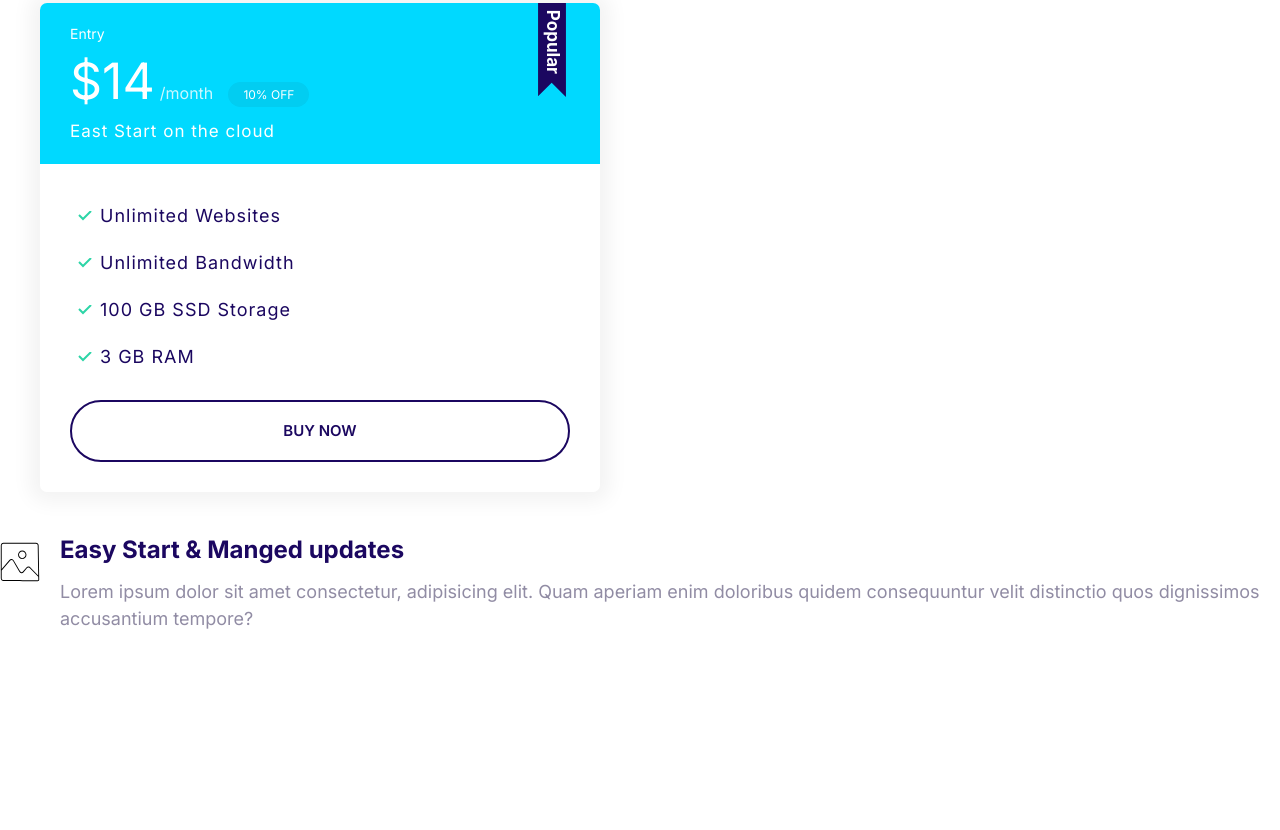
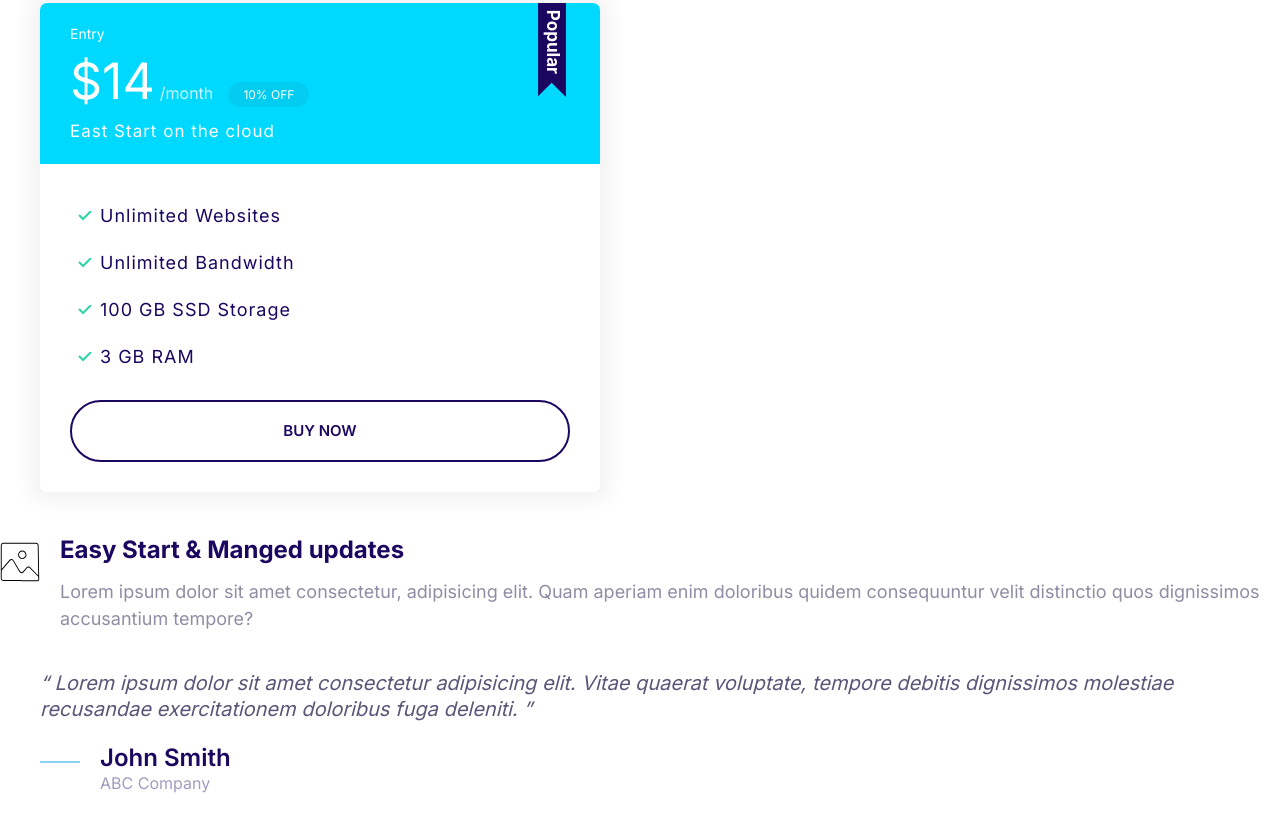
Before and after one commit to Harshanani007/Harshfy, a plain HTML site: page index.html in a window 1280 px wide. Shown: the part 1836-2666 px from the top of the page. Before the commit the page ends 2486 px from the top, so only its background shows below. Drawn offline with Linux system fonts and the light colour scheme.

Commit message:
forgot to commit popular and media, now it's quote turn

```diff
--- a/css/styles.css
+++ b/css/styles.css
@@ -6,6 +6,7 @@ we use root element to represent html elements for global variables or custom pr
   --color-accent: #ff3400;
   --color-headings: #1b0760;
   --color-body: #918ca4;
+  --color-body-darker: #5c5577;
   --color-border: #ccc;
   --border-radius: 30px;
 }
@@ -399,3 +400,55 @@ after two lines border and border-radius we get a weird layout so we remove bord
 .media__image {
   margin-top: 1rem;
 }
+/*given new color to palette*/
+.quote {
+  font-size: 3rem;
+  font-style: italic;
+  color: var(--color-body-darker);
+  line-height: 1.3;
+}
+
+.quote__text::before {
+  content: open-quote;
+}
+
+.quote__text::after {
+  content: close-quote;
+}
+
+/* .quote .media__title {
+  color: var(--color-body-darker);
+}  I thought of using this but mosh said use a different class what if we dump the media component and restructure*/
+
+.quote__author {
+  font-size: 3rem;
+  font-weight: 600;
+  font-style: normal;
+  margin-bottom: 0;
+}
+
+.quote__organization {
+  color: var(--color-headings);
+  opacity: 0.4;
+  font-size: 2rem;
+  font-style: normal;
+}
+
+.quote__line {
+  position: relative;
+  bottom: 10px;
+}
+
+@media screen and (min-width: 1024px) {
+  .quote {
+    font-size: 2rem;
+  }
+
+  .quote__author {
+    font-size: 2.4rem;
+  }
+
+  .quote__organization {
+    font-size: 1.6rem;
+  }
+}
--- a/index.html
+++ b/index.html
@@ -147,5 +147,28 @@
         </p>
       </div>
     </div>
+    <!--quotes
+    quotes need not to be included with image
+    footer can be included in anything-->
+    <blockquote class="quote">
+      <p class="quote__text">
+        Lorem ipsum dolor sit amet consectetur adipisicing elit. Vitae quaerat
+        voluptate, tempore debitis dignissimos molestiae recusandae
+        exercitationem doloribus fuga deleniti.
+      </p>
+      <footer>
+        <div class="media">
+          <div class="media__image">
+            <svg class="icon icon-- primary quote__line">
+              <use xlink:href="images/sprite.svg#line"></use>
+            </svg>
+          </div>
+          <div class="media__body">
+            <h3 class="media__title quote__author">John Smith</h3>
+            <p class="quote__organization">ABC Company</p>
+          </div>
+        </div>
+      </footer>
+    </blockquote>
   </body>
 </html>
```
Also changed, not shown: components/mediacomponent.html (added, +15 -0 lines), components/popularbadge.html (added, +23 -0 lines), components/quote.html (added, +20 -0 lines).
